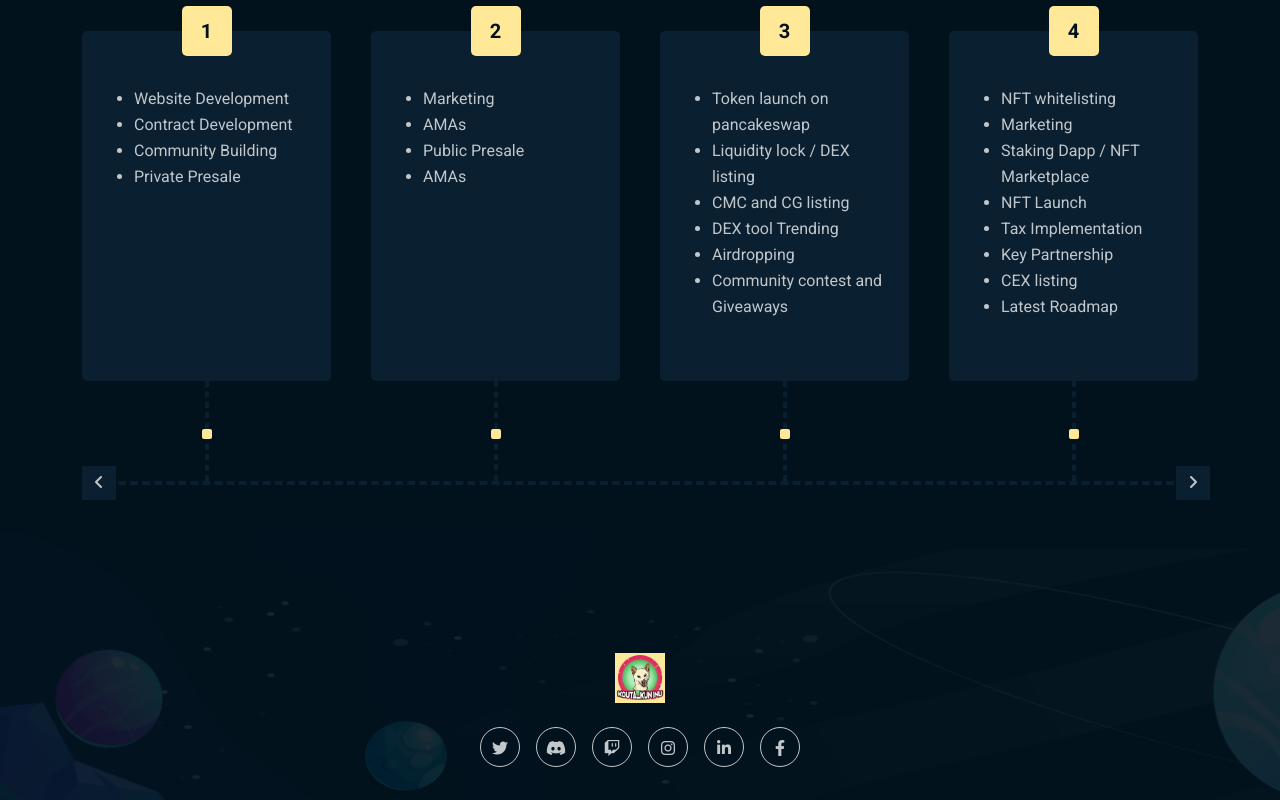
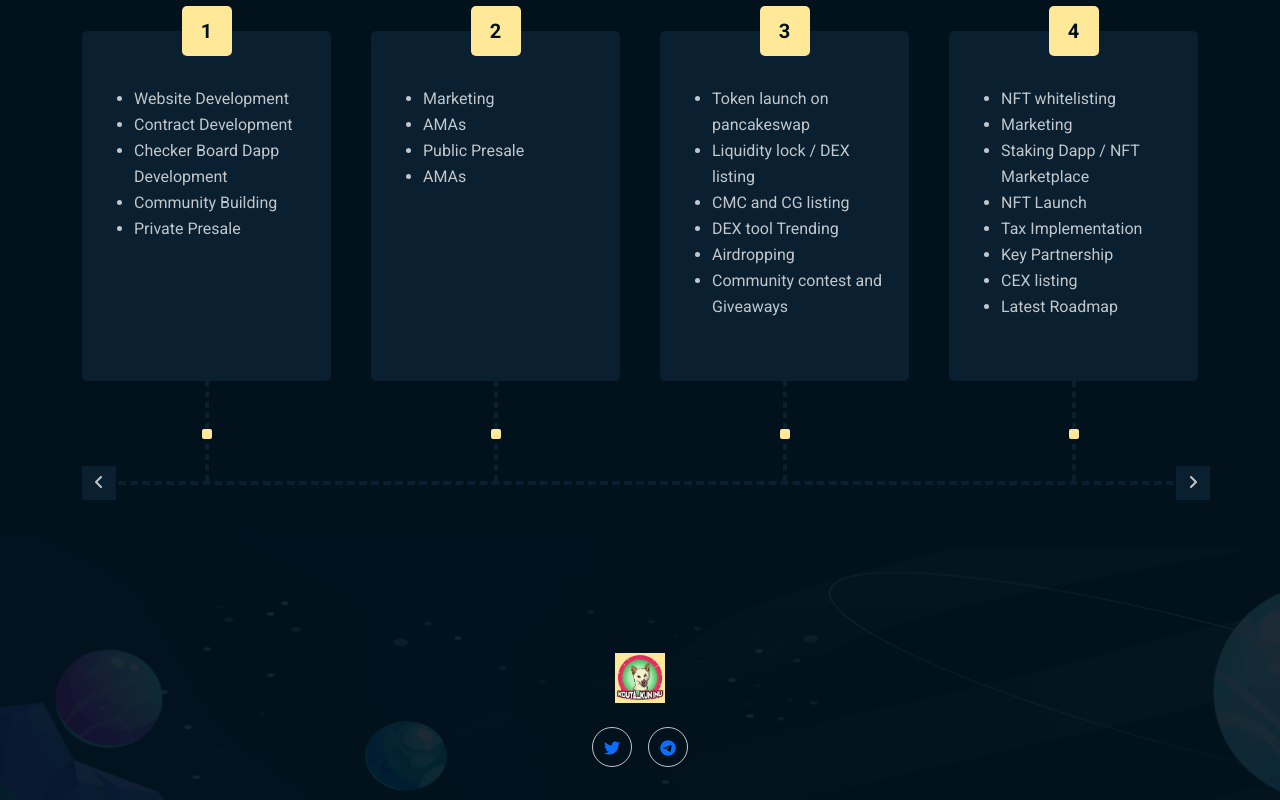
Before and after one commit to climax-solution/Kouta-Kun-Inu-UI, a React (Create React App) app: page / in a window 1280 px wide. Shown: the part 4060-4860 px from the top of the page. Built offline with nearby package versions, Linux system fonts and the light colour scheme.

Commit message:
fix footer

```diff
--- a/src/components/footer.jsx
+++ b/src/components/footer.jsx
@@ -1,28 +1,32 @@
 const socials = [
     {
         icon: "twitter",
-        href: ""
+        href: "https://twitter.com/KoutaKunInu?s=09"
     },
     {
-        icon: "discord",
-        href: ""
+        icon: "telegram",
+        href: "https://t.me/koutakuninu"
     },
-    {
-        icon: "twitch",
-        href: ""
-    },
-    {
-        icon: "instagram",
-        href: ""
-    },
-    {
-        icon: "linkedin-in",
-        href: ""
-    },
-    {
-        icon: "facebook-f",
-        href: ""
-    },
+    // {
+    //     icon: "discord",
+    //     href: ""
+    // },
+    // {
+    //     icon: "twitch",
+    //     href: ""
+    // },
+    // {
+    //     icon: "instagram",
+    //     href: ""
+    // },
+    // {
+    //     icon: "linkedin-in",
+    //     href: ""
+    // },
+    // {
+    //     icon: "facebook-f",
+    //     href: ""
+    // },
 ]
 
 export default function Footer() {
@@ -41,7 +45,7 @@ export default function Footer() {
                     {
                         socials.map((item, idx) => (
                             <li key={idx}>
-                                <a>
+                                <a href="">
                                     <i className={`fab fa-${item.icon}`}/>
                                 </a>
                             </li>
--- a/src/components/roadmap.jsx
+++ b/src/components/roadmap.jsx
@@ -10,7 +10,7 @@ import { Navigation } from 'swiper';
 
 const list = [
     [
-        "Website Development", "Contract Development", "Community Building", "Private Presale"
+        "Website Development", "Contract Development", "Checker Board Dapp Development", "Community Building", "Private Presale"
     ],
     [
         "Marketing", "AMAs", "Public Presale", "AMAs"
```
